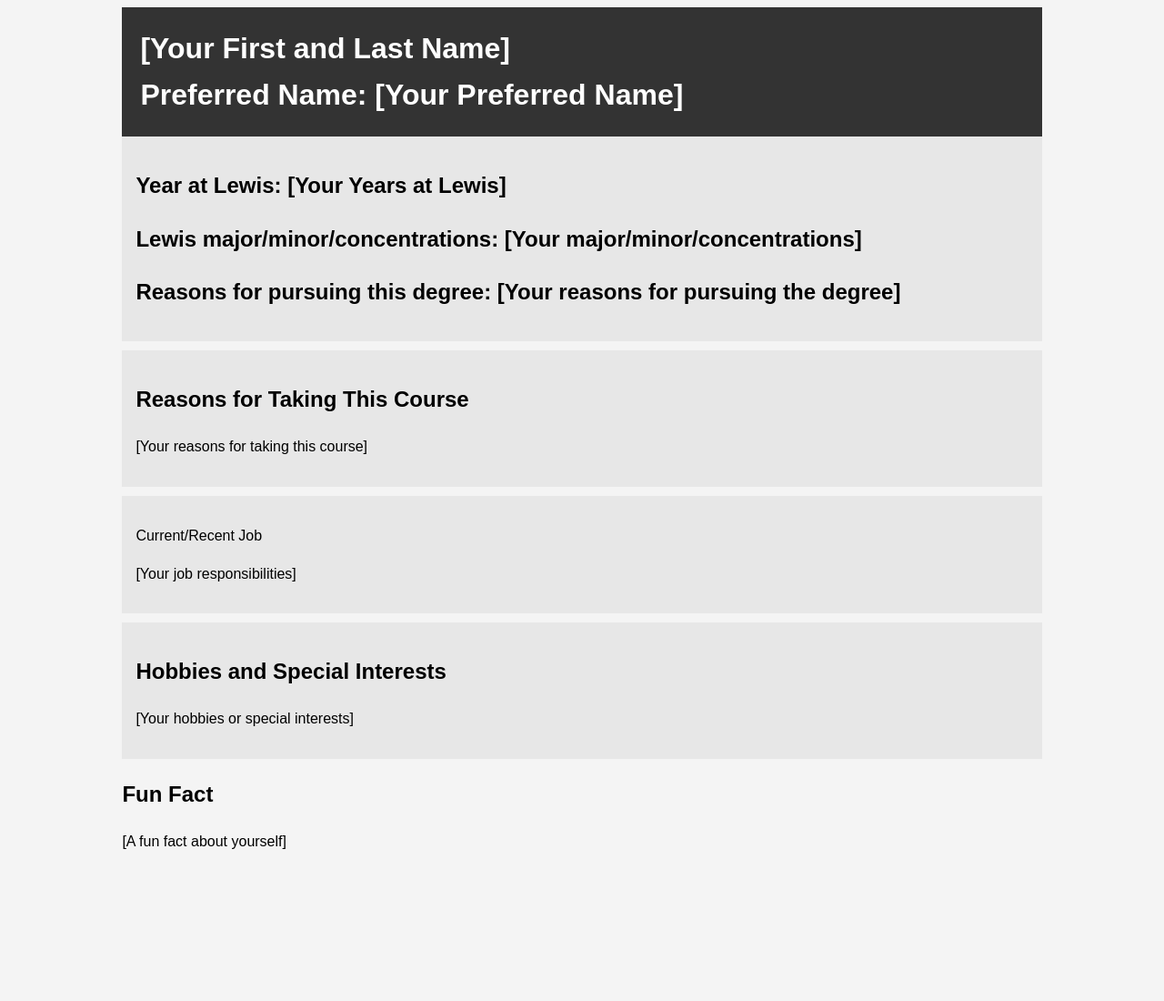
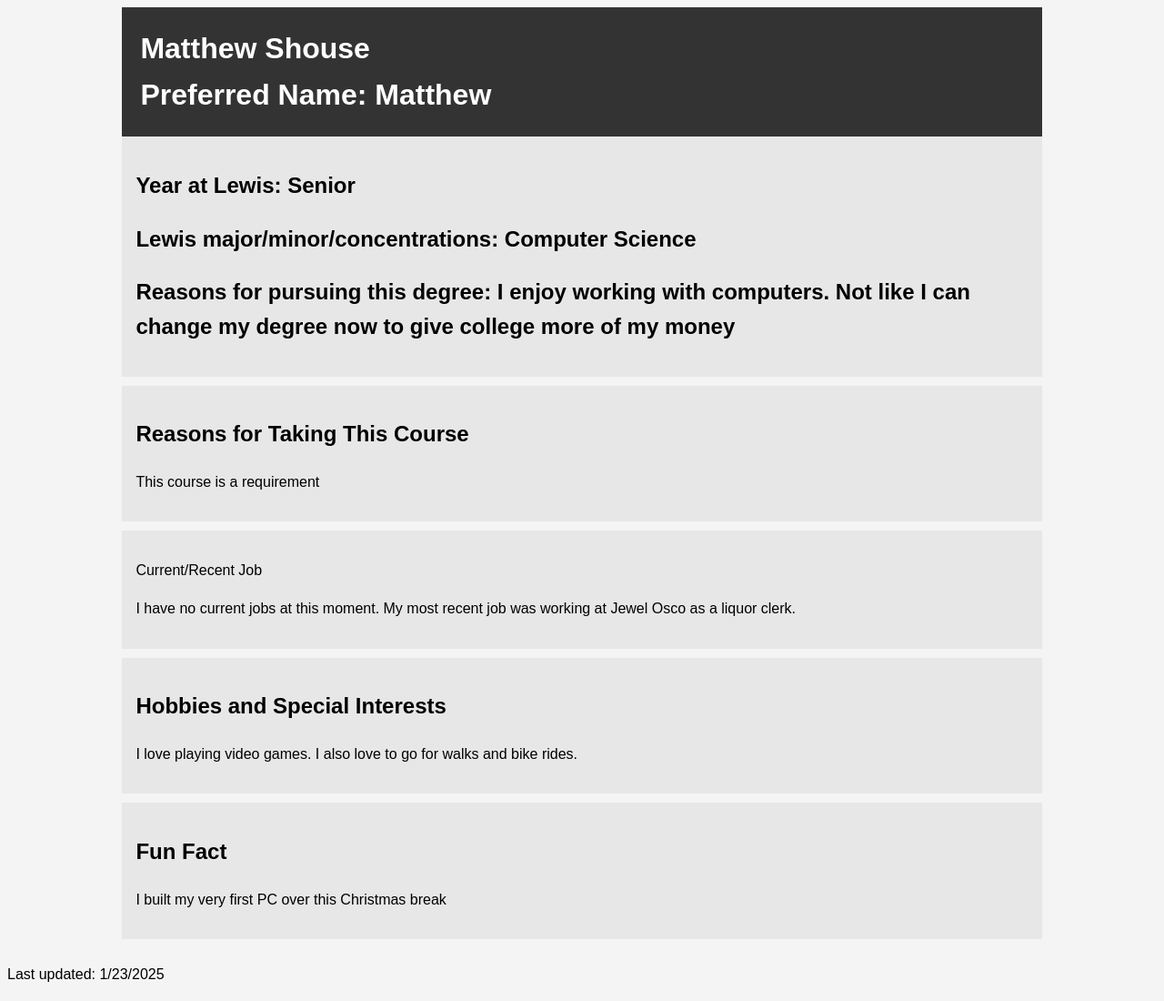
Before and after one commit to mshouse8624/building-my-first-website-shouse-spring-2025, a plain HTML site: page index.html in a window 1280 px wide. Shown: the whole page at 91% size. Before the commit the page ends 962 px from the top, so only its background shows below. Drawn offline with Linux system fonts and the light colour scheme.

Commit message:
Added my information to the index.html Shouse

```diff
--- a/index.html
+++ b/index.html
@@ -21,7 +21,7 @@
         .main-info h1 {
             margin: 0;
         }
-        .hobbies, .lewis, .course, .job {
+        .hobbies, .lewis, .course, .job, .fun-fact {
             background: #e7e7e7;
             padding: 15px;
             margin-bottom: 10px;
@@ -31,35 +31,41 @@
 <body>
     <div class="container">
         <header class="main-info">
-            <h1>[Your First and Last Name]</h1>
-            <h1>Preferred Name: [Your Preferred Name]</h1>
+            <h1>Matthew Shouse</h1>
+            <h1>Preferred Name: Matthew</h1>
         </header>
 
         <section class="lewis">
-			<h2>Year at Lewis: [Your Years at Lewis]</h2>
-			<h2>Lewis major/minor/concentrations: [Your major/minor/concentrations]</h2>
-			<h2>Reasons for pursuing this degree: [Your reasons for pursuing the degree]</h2>
+			<h2>Year at Lewis: Senior</h2>
+			<h2>Lewis major/minor/concentrations: Computer Science</h2>
+			<h2>Reasons for pursuing this degree: I enjoy working with computers.
+                Not like I can change my degree now to give college more of my money</h2>
         </section>
 
 		<section class="course">
             <h2>Reasons for Taking This Course</h2>
-            <p>[Your reasons for taking this course]</p>
+            <p>This course is a requirement</p>
         </section>
 
 		<section class="job">
             <p>Current/Recent Job</p>
-			<p>[Your job responsibilities]</p>
+			<p>I have no current jobs at this moment.  My most recent job was working at
+                Jewel Osco as a liquor clerk.</p>
         </section>
 
         <section class="hobbies">
             <h2>Hobbies and Special Interests</h2>
-            <p>[Your hobbies or special interests]</p>
+            <p>I love playing video games.  I also love to go for walks and bike rides.</p>
         </section>
 
         <section class="fun-fact">
             <h2>Fun Fact</h2>
-            <p>[A fun fact about yourself]</p>
+            <p>I built my very first PC over this Christmas break</p>
         </section>
+    </div>
+
+    <div>
+        <p>Last updated: 1/23/2025</p>
     </div>
 </body>
 </html>
```
